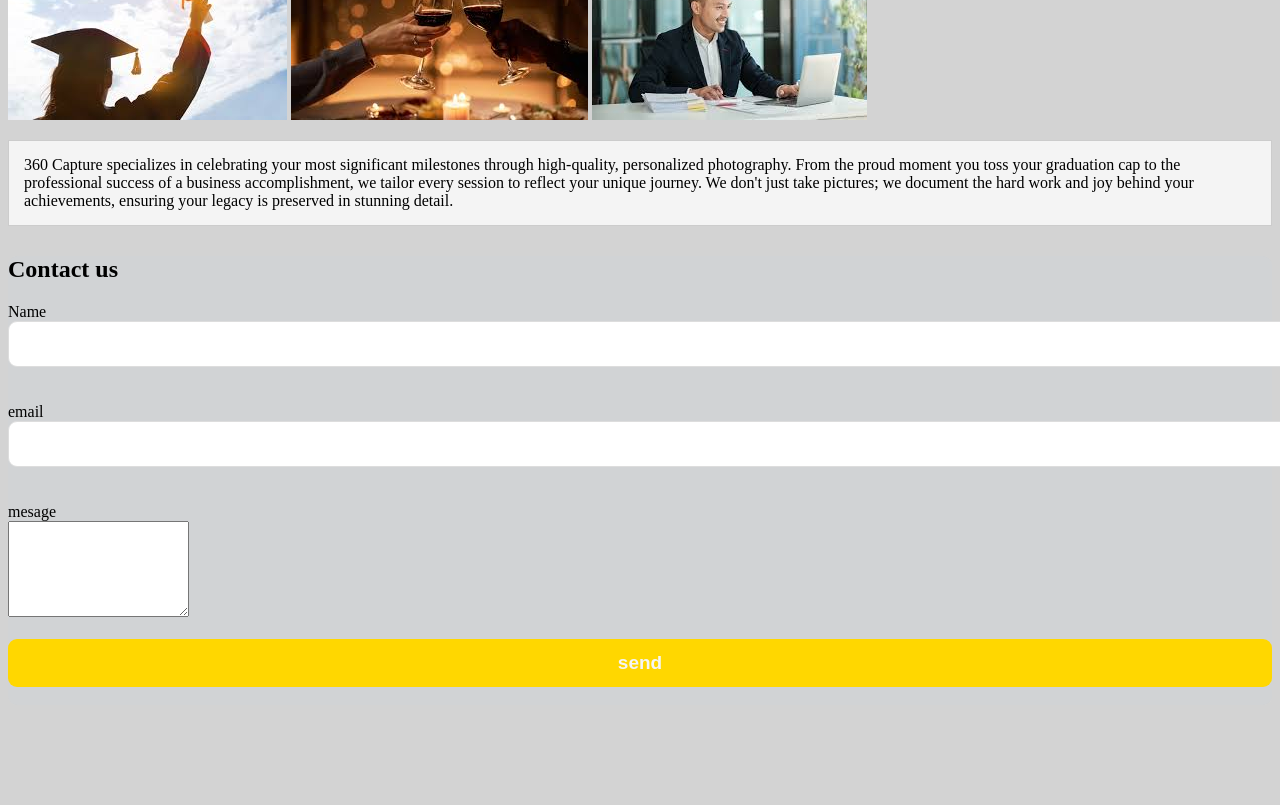
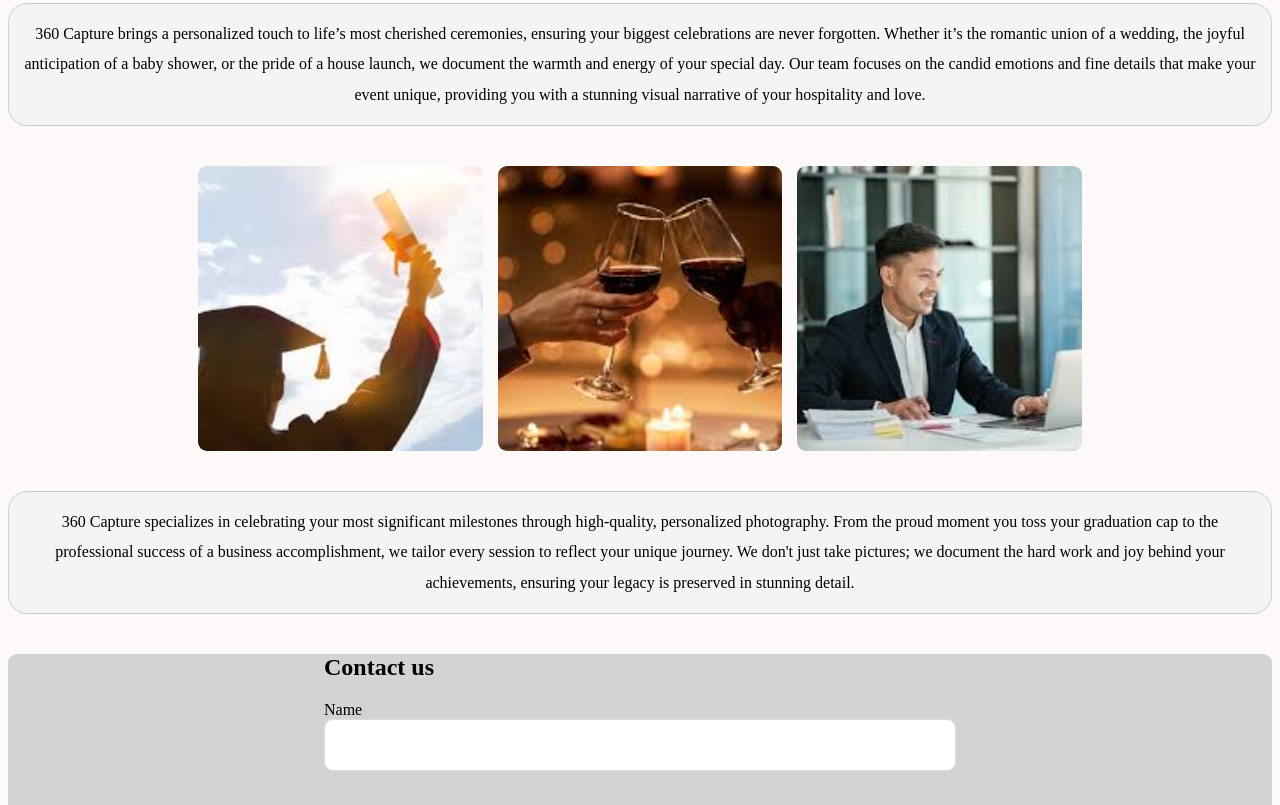
Before and after one commit to coodewizard31/photography-website, a plain HTML site: page index.html in a window 1280 px wide. Shown: the part 888-1693 px from the top of the page. Before the commit the page ends 1623 px from the top, so only its background shows below. Drawn offline with Linux system fonts and the light colour scheme.

Commit message:
Refactor CSS and HTML structure for improved layout and styling

```diff
--- a/index.css
+++ b/index.css
@@ -1,8 +1,9 @@
 body {
-    background-color: lightgrey;
+    background-color: rgb(253, 249, 249);
 }
 
 header a {
+
     text-decoration: none;
     color: inherit;
 }
@@ -13,6 +14,8 @@ header {
     box-shadow: 0 3px 6px rgba(0, 0, 0, 0.1);
     padding: 24px 0;
     text-align: center;
+    overflow: hidden;
+
 }
 
 header h1 {
@@ -48,42 +51,73 @@ section {
     margin: 30px auto;
 
 }
+
 /* spacing between text & images */
 p {
     background-color: #f4f4f4;
     padding: 15px;
     border: 1px solid #cccccc;
     margin-bottom: 30px;
+    margin: 40px auto;
+    text-align: center;
+    line-height: 1.9;
+    border-radius: 19px;
 }
+
 /* targeting images only */
-.image grid {
-    grid-template-columns: repeat(3,1fr);
+/* train tracks */
+.image-grid {
+    display: grid;
+    grid-template-columns: 1fr 1fr 1fr;
+    justify-content: center;
     gap: 15px;
+    width: 70%;
+    margin: 20px auto;
 
 }
+
 /* targeting the images themselves*/
+/* image fits its sits without weid gaps */
+.image-grid img {
+    width: 100%;
+    aspect-ratio: 1/1;
+    object-fit: cover;
+    border-radius: 9px;
 
+}
+/* form cosmetics */
 form input,
-formtextarea,
+form textarea,
 form button {
     width: 100%;
-    padding: 13px;
-    margin-bottom: 18px;
+    padding: 16px;
+    margin-bottom: 19px;
     font-size: 16px;
     border: 1px solid #dddddd;
     border-radius: 9px;
+    box-sizing: border-box;
 
 }
 
 form input focus,
 form textarea:focus {
-    background-color: gold;
+    background-color: rgba(255, 217, 0, 0);
     font-size: 19px;
     font-weight: 600;
     border: none;
+    display: block;
+    width: 100%;
+
+    margin-bottom: 19px;
+
 
 }
-
+/* form */
+form {
+    max-width: 50%;
+    margin:0 auto;
+}
+/* cosmetics on button click */
 form button {
     background-color: gold;
     color: whitesmoke;
@@ -91,4 +125,8 @@ form button {
     font-weight: 600;
     border: none;
     cursor: pointer;
+    padding: 10px 40px;
+    width: auto;
+    display: block;
+    margin: 0 auto;
 }
--- a/index.html
+++ b/index.html
@@ -47,7 +47,7 @@
         <div>
             <!-- i give 3 photos containers first -->
             <!-- images in their containers -->
-            <div class="image grid">
+            <div class="image-grid">
                  <img src="house.jpg" alt="house launch">
                 <img src="shower.jpg" alt="baby shower">
                 <img src="wedding.jpg" alt="wedding">
@@ -68,7 +68,7 @@
 
         <div>
             <!-- images in thier containers -->
-            <div class="image grid">
+            <div class="image-grid">
                  <img src="graduate.jpg" alt="Graduate">
                 <img src="dating.jpg" alt="dating">
                 <img src="bussiness.jpg" alt="business">
@@ -88,11 +88,11 @@
 
     <!-- creating a section of contact forms-->
     <section id="Contact">
-        <h2>Contact us</h2>
         <!-- creating a contact form -->
         <!-- name imput -->
         <!-- created form -->
         <form>
+            <h2>Contact us</h2>
             <!-- name imput -->
             <label for="Name">Name</label> <br>
             <input type="text" id="Name" Name="Name"> <br><br>
```
